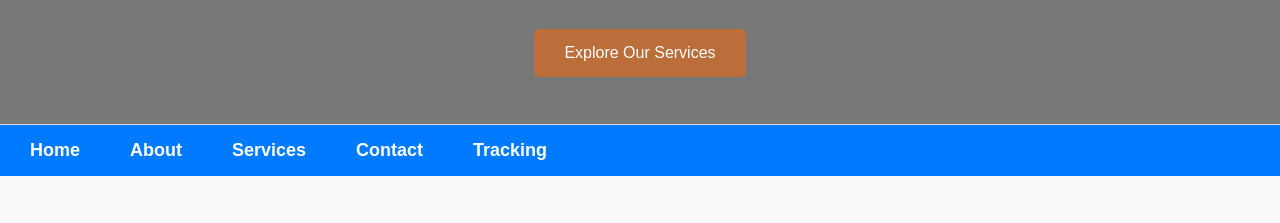
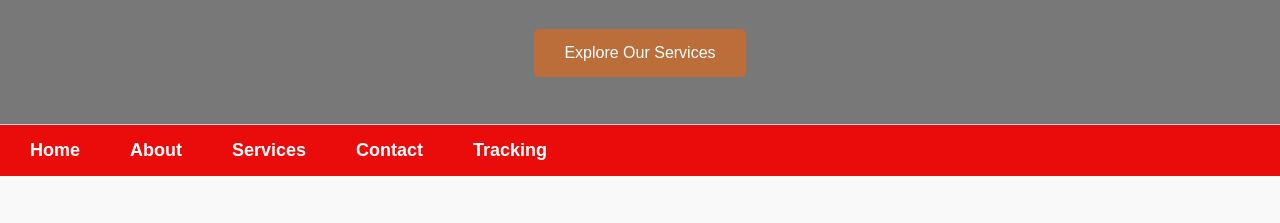
Before and after one commit to CPCTAG/cpctag, a plain HTML site: page index.html in a window 1280 px wide. Shown: the part 275-498 px from the top of the page. Drawn offline with Linux system fonts and the light colour scheme.

Commit message:
Initial commit with website files

```diff
--- a/styles.css
+++ b/styles.css
@@ -95,7 +95,7 @@ section h1 {
 
 /* Navbar Styling */
 .navbar {
-  background-color: #007bff;
+  background-color: hsl(0, 91%, 48%);
   padding: 15px;
 }
 
```
